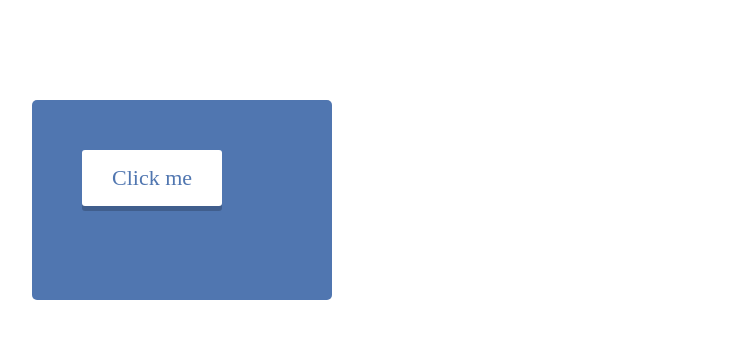
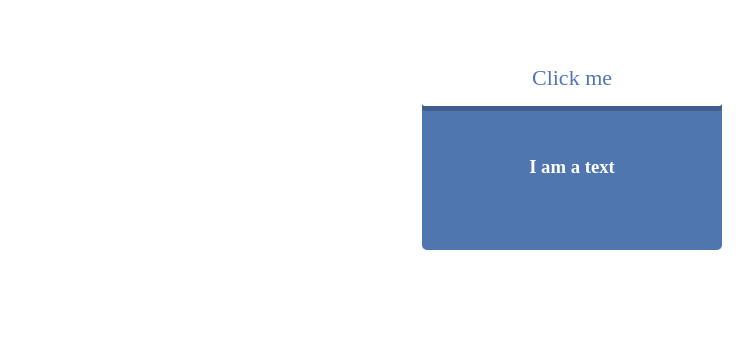
Before and after one commit to tomachki/Button-unfixed-, a plain HTML site: page index.html in a window 1280 px wide. Shown: the whole page, without its empty margins (68-821 px from the left). Drawn offline with Linux system fonts and the light colour scheme; a web font is replaced by a local one.

Commit message:
Last version

```diff
--- a/index.html
+++ b/index.html
@@ -11,6 +11,7 @@
 <body>
   <div class="container">
     <a href="#" class="button">Click me</a>
+    <h3>I am a text</h3>
   </div>
 </body>
 </html>
--- a/style.css
+++ b/style.css
@@ -1,25 +1,21 @@
-html, body {
-  height: 100%;
+ body {
   margin: 0;
-  position: relative;
   font-family: 'Wendy One';
 }
 
 .container {
-  position: absolute;
-  top: 100px;
-  left: 100px;
   width: 300px;
   height: 200px;
   background-color: #5076B0;
   border-radius: 5px;
-  margin: auto;;
+  text-align: center;
+  margin: 50px auto;
+
 }
 
 .button {
-  position: absolute;
-  top: 50px;
-  left: 50px;
+  display: block;
+  margin-top: 50px;
   text-decoration: none;
   padding: 15px 30px;
   background-color: white;
@@ -27,8 +23,7 @@ html, body {
   border-radius: 3px;
   font-size: 22px;
   box-shadow: 0 5px rgba(0, 0, 0, .2);
-  transition: transform .2s;
-
+  transition: .2s;
 }
 
 .button:hover {
@@ -37,3 +32,14 @@ html, body {
   font-size: 21px; */
   transform: scale(.93);
 }
+
+h3 {
+  margin-top: 50px;
+  color: white;
+  transition: .3s;
+}
+
+.container:hover h3{
+  transform: scale(1.2);
+  cursor: pointer;
+}
```
